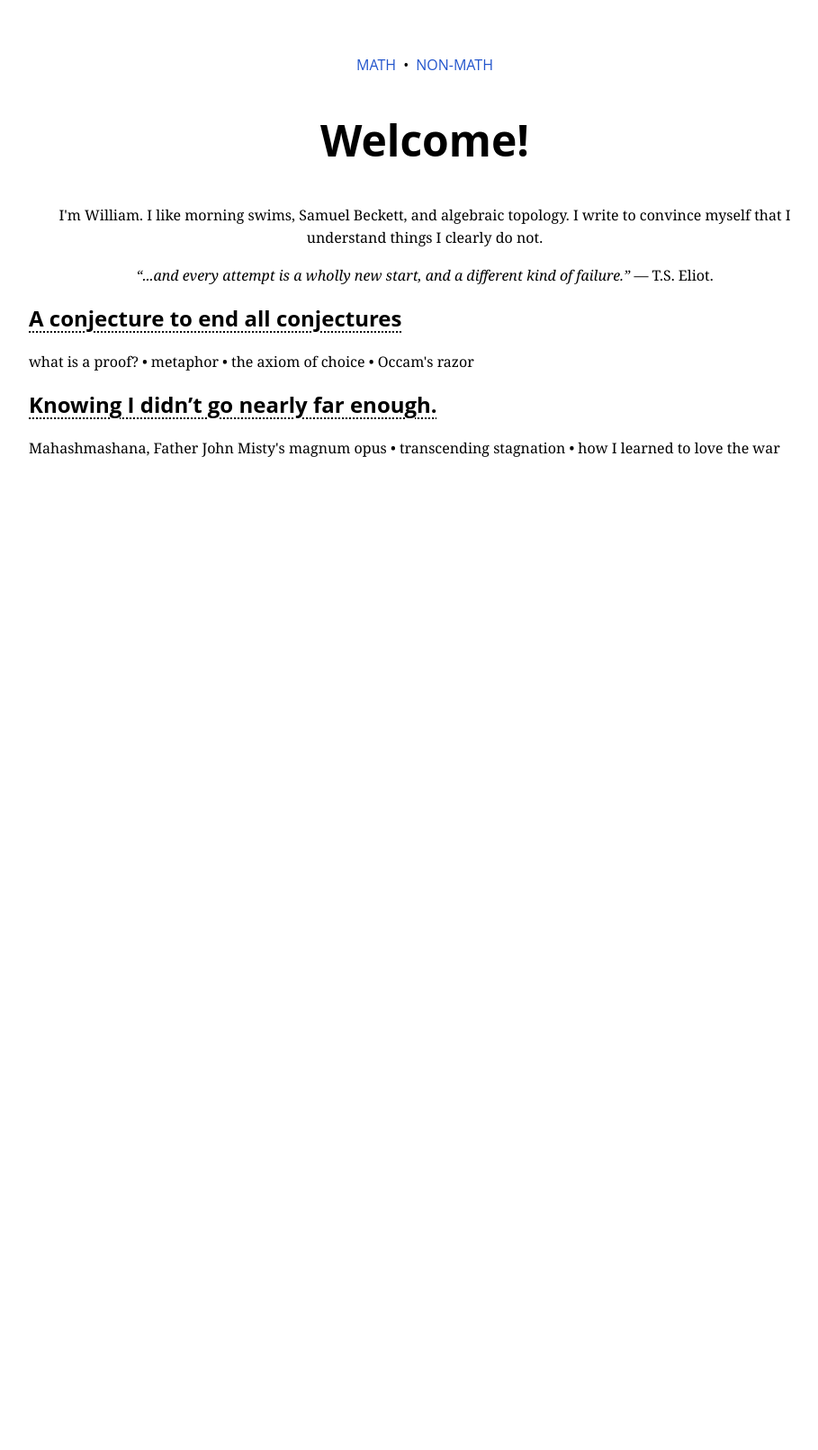
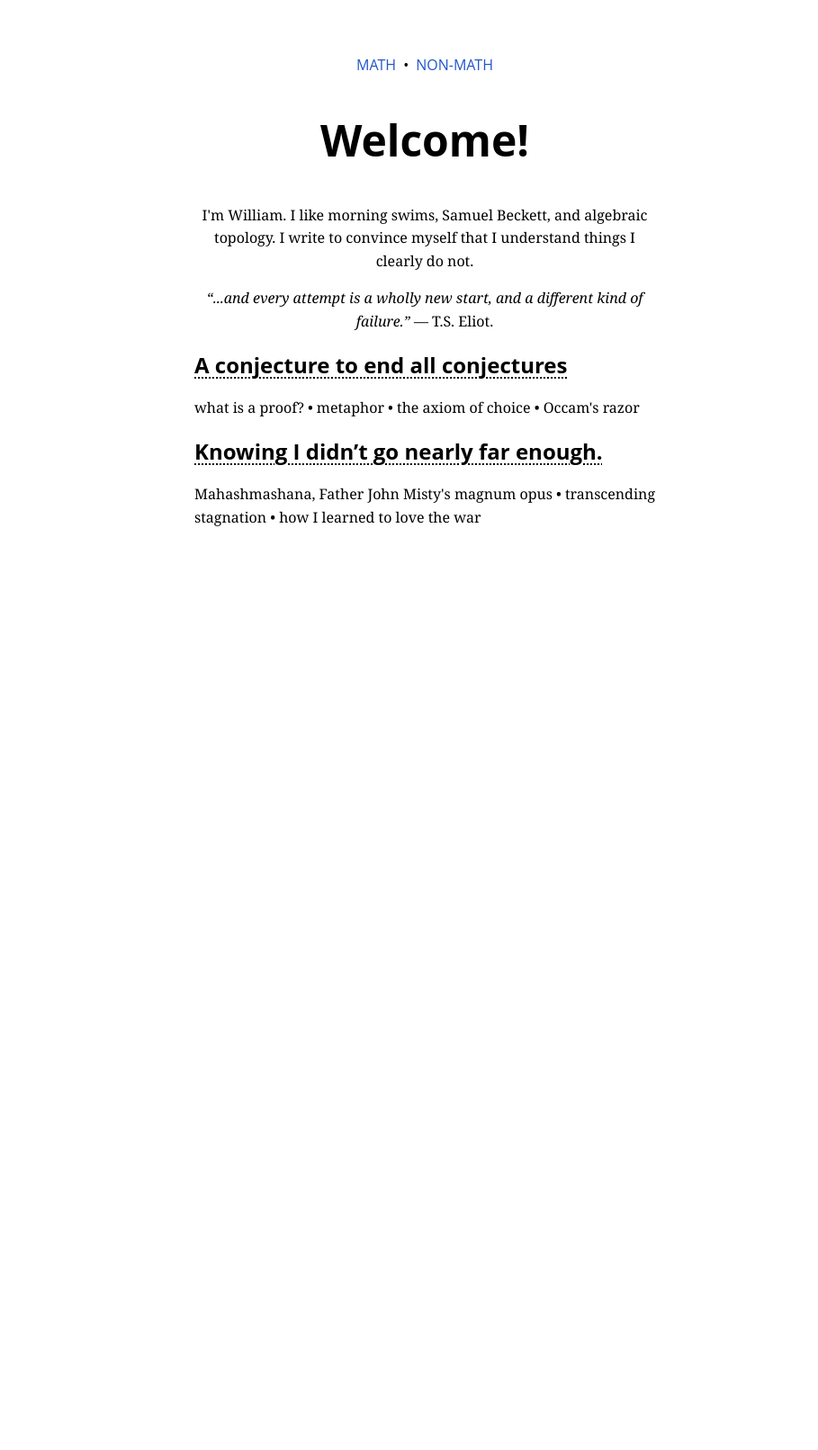
Before and after one commit to williamrygao/williamrygao.github.io, a Jekyll site: the page built from index.md, in a window 1280 px wide. Shown: the whole page at 90% size, without its empty margins (168-1077 px from the left). Built offline with Jekyll 4.4.1, drawn with Linux system fonts in a browser that asks for light colours; before the commit the page ends 900 px from its top, so only the background shows below that.

Commit message:
Update style

```diff
--- a/assets/css/style.css
+++ b/assets/css/style.css
@@ -1,5 +1,5 @@
 body {
-  margin: 20px 200px 80px 200px;
+  margin: 2% 30% 80% 30%;
   font-family: Georgia, serif;
   color: #000;
   background-color: #fff;
```
